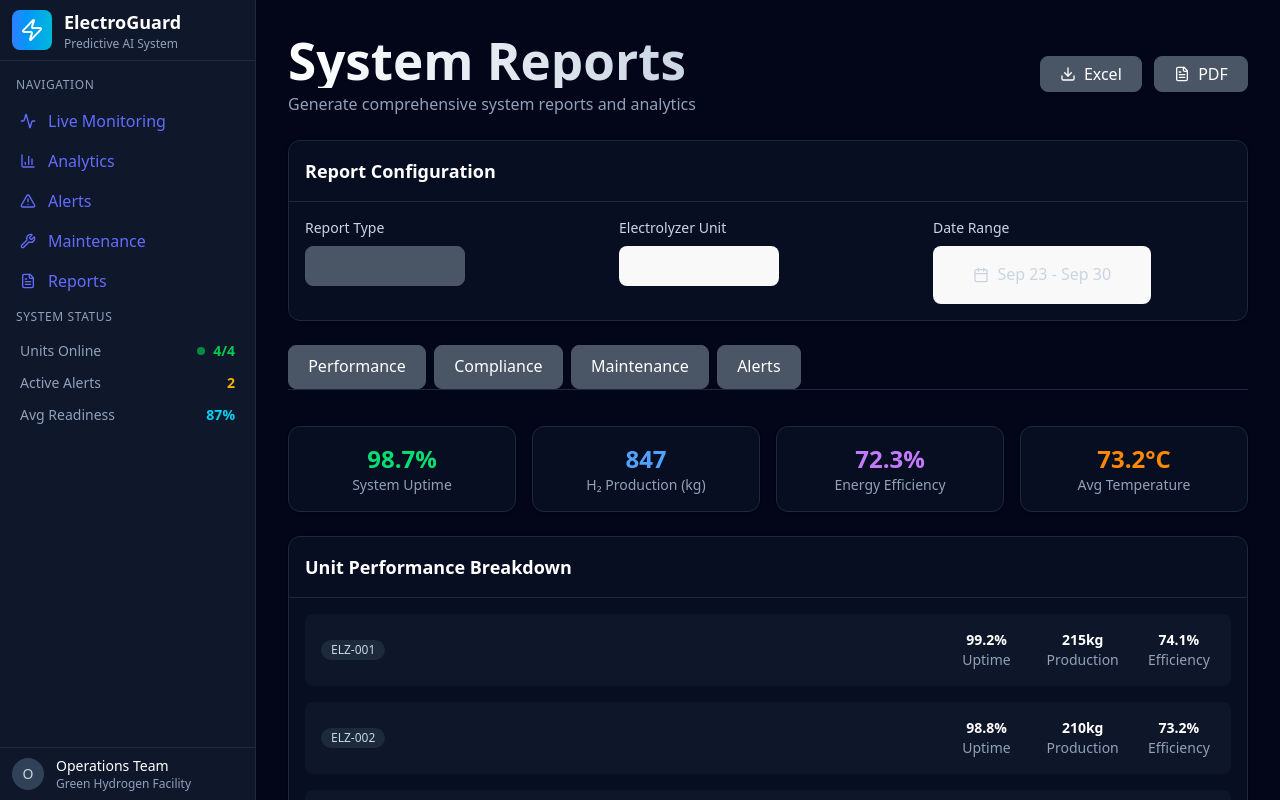
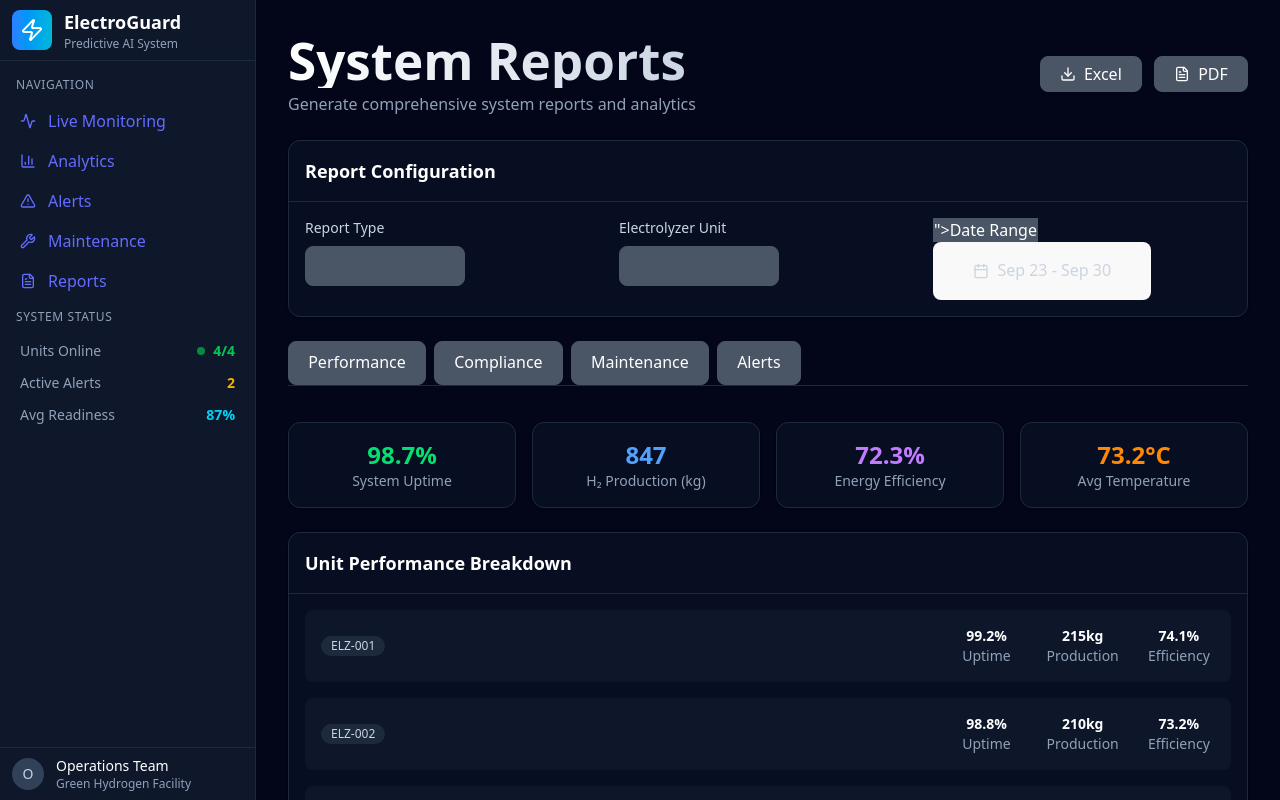
Before and after one commit to KEJJ0/ELECTROGUARD-A, a React (Vite) app: page /#/reports in a window 1280 px wide. Shown: the top 800 px of the page. Built offline with nearby package versions, Linux system fonts and the light colour scheme.

Commit message:
Update Report.jsx

```diff
--- a/src/Pages/Report.jsx
+++ b/src/Pages/Report.jsx
@@ -362,7 +362,8 @@ ${data.details.map(detail =>
               <div>
                 <label className="text-slate-300 text-sm mb-2 block">Electrolyzer Unit</label>
                 <Select value={selectedUnit} onValueChange={setSelectedUnit}>
-                  <SelectTrigger className="bg-slate-800 border-slate-700 text-white">
+                   <SelectTrigger className="!bg-gray-600 !text-white !border !border-gray-600
+                           hover:!bg-white hover:!text-black hover:!border-gray-300">
                     <SelectValue />
                   </SelectTrigger>
                   <SelectContent>
@@ -375,7 +376,8 @@ ${data.details.map(detail =>
                 </Select>
               </div>
               <div>
-                <label className="text-slate-300 text-sm mb-2 block">Date Range</label>
+                <label className="!bg-gray-600 !text-white !border !border-gray-600
+                           hover:!bg-white hover:!text-black hover:!border-gray-300">">Date Range</label>
                 <Popover>
                   <PopoverTrigger asChild>
                     <Button variant="outline" className="border-slate-700 text-slate-300 justify-start">
```
